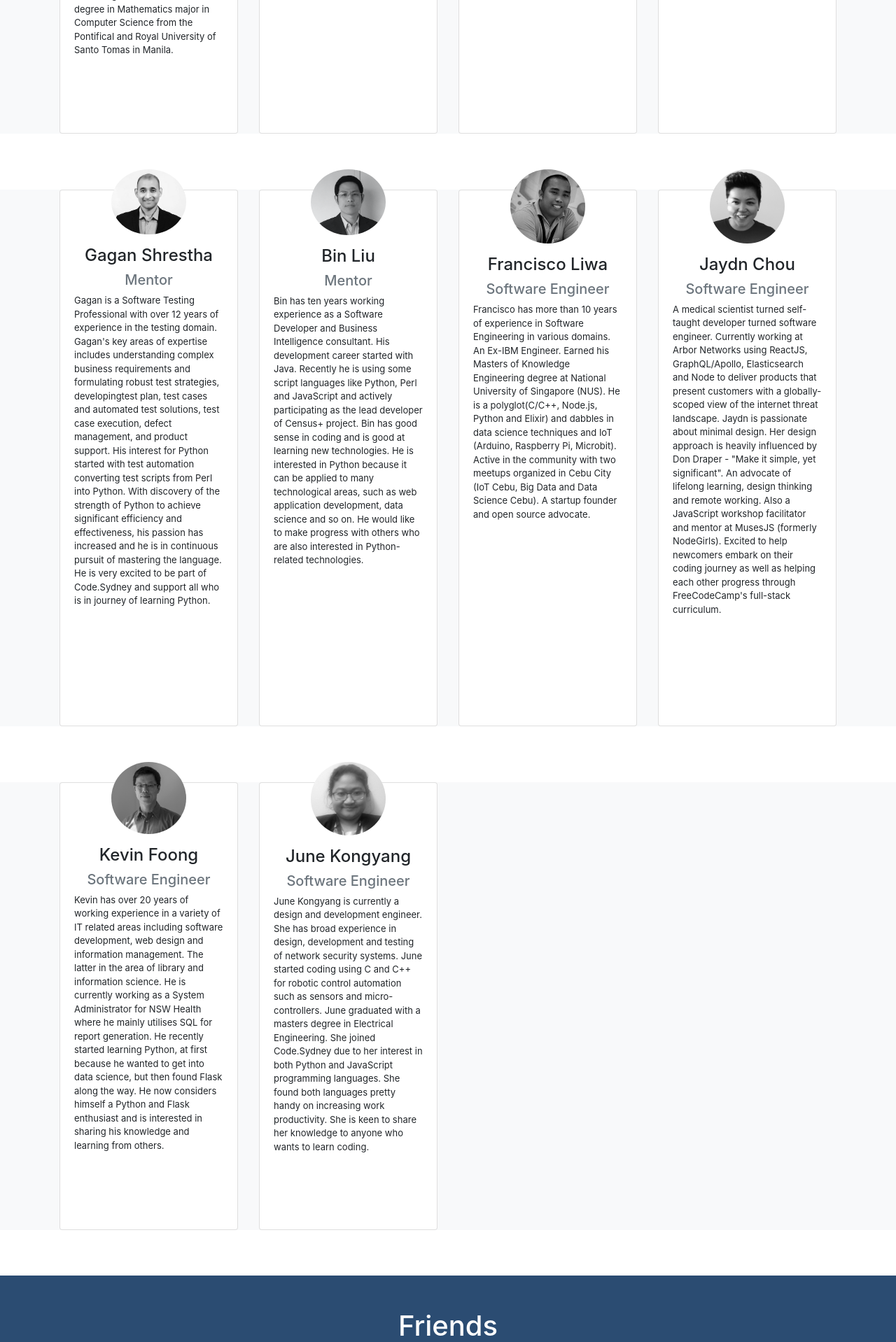
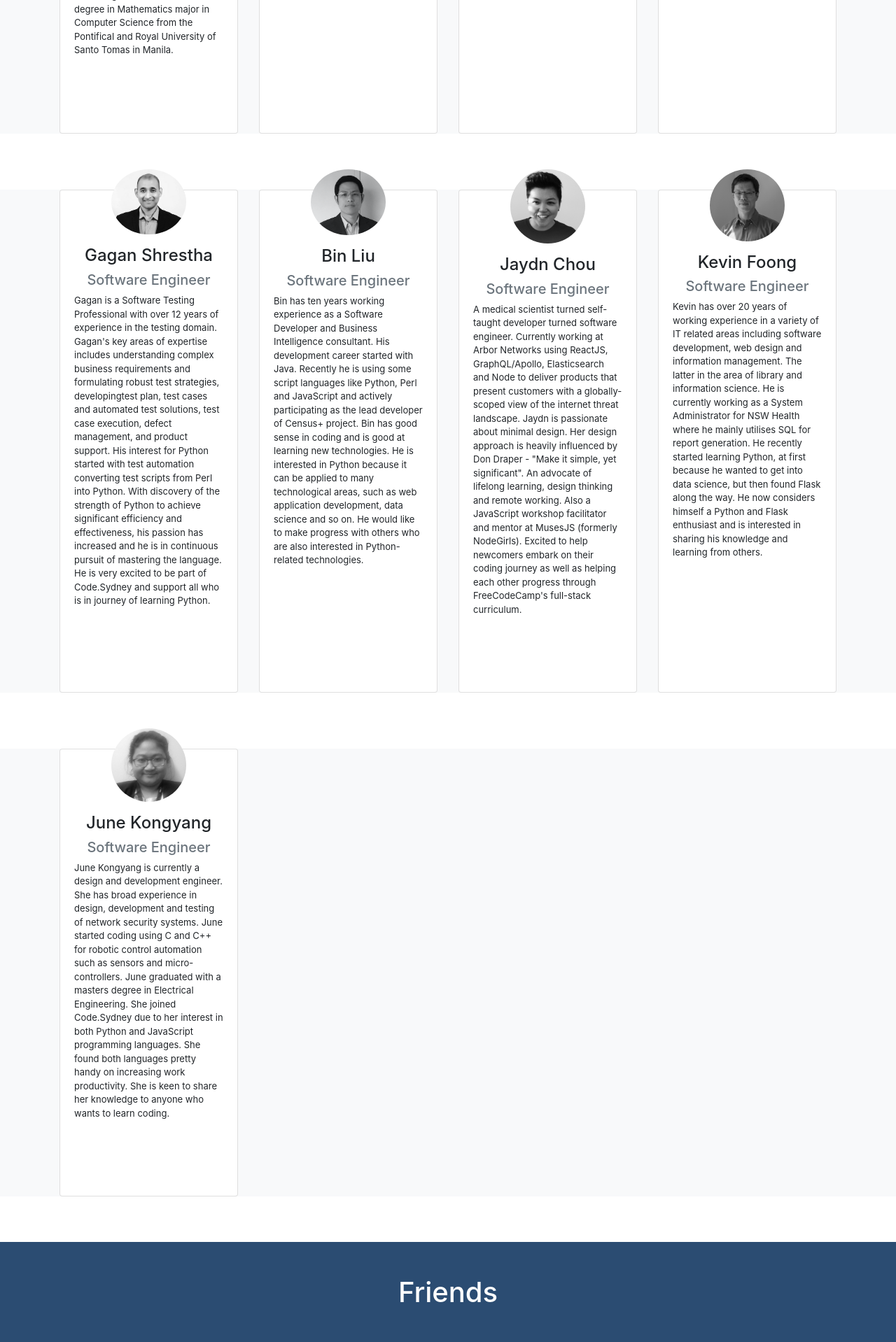
Before and after one commit to thecodesydney/codesydneywebsite, a Flask app: page / in a window 1280 px wide. Shown: the part 2422-4340 px from the top of the page at 70% size. Run offline with Flask 2, Linux system fonts and the light colour scheme; some libraries are stand-ins or nearby versions.

Commit message:
Tweaked mentors page, awards page and newsletter page

```diff
--- a/templates/index.html
+++ b/templates/index.html
@@ -216,7 +216,7 @@ Engramar is working for GBG (Mastersoft Group) as their Head of Customer Support
             <div class="card-body">
               <img src="{{ url_for('static', filename='img/gagan.jpg') }}" alt="" class="img-fluid rounded-circle w-50 mb-3">
               <h4>Gagan Shrestha</h4>
-              <h5 class="text-muted">Mentor</h5>
+              <h5 class="text-muted">Software Engineer</h5>
               <p class="team-text">Gagan is a Software Testing Professional with over 12 years of experience in the testing domain. Gagan's key areas of expertise includes understanding complex business requirements and formulating robust test strategies, developingtest plan, test cases and automated test solutions, test case execution, defect management, and product support. His interest for Python started with test automation converting test scripts from Perl into Python. With discovery of the strength of Python to achieve significant efficiency and effectiveness, his passion has increased and he is in continuous pursuit of mastering the language. He is very excited to be part of Code.Sydney and support all who is in journey of learning Python.</p>
               <div class="d-flex justify-content-center">
                 <div class="p-4">
@@ -234,7 +234,7 @@ Engramar is working for GBG (Mastersoft Group) as their Head of Customer Support
             <div class="card-body">
               <img src="{{ url_for('static', filename='img/bin.jpg') }}" alt="" class="img-fluid rounded-circle w-50 mb-3">
               <h4>Bin Liu</h4>
-              <h5 class="text-muted">Mentor</h5>
+              <h5 class="text-muted">Software Engineer</h5>
               <p class="team-text">Bin has ten years working experience as a Software Developer and Business Intelligence consultant. His development career started with Java. Recently he is using some script languages like Python, Perl and JavaScript and actively participating as the lead developer of Census+ project. Bin has good sense in coding and is good at learning new technologies. He is interested in Python because it can be applied to many technological areas, such as web application development, data science and so on. He would like to make progress with others who are also interested in Python-related technologies.</p>
               <div class="d-flex justify-content-center">
                 <div class="p-4">
@@ -251,13 +251,13 @@ Engramar is working for GBG (Mastersoft Group) as their Head of Customer Support
           <div class="card h-100">
             <div class="card-body">
 
-              <img src="{{ url_for('static', filename='img/nino.jpg') }}" alt="" class="img-fluid rounded-circle w-50 mb-3">
-              <h4>Francisco Liwa</h4>
+              <img src="{{ url_for('static', filename='img/jaydn.jpg') }}" alt="" class="img-fluid rounded-circle w-50 mb-3">
+              <h4>Jaydn Chou</h4>
               <h5 class="text-muted">Software Engineer</h5>
-              <p class="team-text">Francisco has more than 10 years of experience in Software Engineering in various domains. An Ex-IBM Engineer. Earned his Masters of Knowledge Engineering degree at National University of Singapore (NUS). He is a polyglot(C/C++, Node.js, Python and Elixir) and dabbles in data science techniques and IoT (Arduino, Raspberry Pi, Microbit). Active in the community with two meetups organized in Cebu City (IoT Cebu, Big Data and Data Science Cebu). A startup founder and open source advocate.</p>
+              <p class="team-text">A medical scientist turned self-taught developer turned software engineer. Currently working at Arbor Networks using ReactJS, GraphQL/Apollo, Elasticsearch and Node to deliver products that present customers with a globally-scoped view of the internet threat landscape. Jaydn is passionate about minimal design. Her design approach is heavily influenced by Don Draper - "Make it simple, yet significant". An advocate of lifelong learning, design thinking and remote working. Also a JavaScript workshop facilitator and mentor at MusesJS (formerly NodeGirls). Excited to help newcomers embark on their coding journey as well as helping each other progress through FreeCodeCamp's full-stack curriculum.</p>
               <div class="d-flex justify-content-center">
                 <div class="p-4">
-                  <a href="https://www.linkedin.com/in/nifrali/" target="_blank">
+                  <a href="https://www.linkedin.com/in/jaydnchou/" target="_blank">
                     <i class="fab fa-linkedin"></i>
                   </a>
                 </div>
@@ -271,14 +271,14 @@ Engramar is working for GBG (Mastersoft Group) as their Head of Customer Support
           <div class="card h-100">
 
             <div class="card-body">
-              <img src="{{ url_for('static', filename='img/jaydn.jpg') }}" alt="" class="img-fluid rounded-circle w-50 mb-3">
-              <h4>Jaydn Chou</h4>
+              <img src="{{ url_for('static', filename='img/kevin.jpg') }}" alt="" class="img-fluid rounded-circle w-50 mb-3">
+              <h4>Kevin Foong</h4>
               <h5 class="text-muted">Software Engineer</h5>
-              <p class="team-text">A medical scientist turned self-taught developer turned software engineer. Currently working at Arbor Networks using ReactJS, GraphQL/Apollo, Elasticsearch and Node to deliver products that present customers with a globally-scoped view of the internet threat landscape. Jaydn is passionate about minimal design. Her design approach is heavily influenced by Don Draper - "Make it simple, yet significant". An advocate of lifelong learning, design thinking and remote working. Also a JavaScript workshop facilitator and mentor at MusesJS (formerly NodeGirls). Excited to help newcomers embark on their coding journey as well as helping each other progress through FreeCodeCamp's full-stack curriculum.</p>
+              <p class="team-text">Kevin has over 20 years of working experience in a variety of IT related areas including software development, web design and information management. The latter in the area of library and information science. He is currently working as a System Administrator for NSW Health where he mainly utilises SQL for report generation. He recently started learning Python, at first because he wanted to get into data science, but then found Flask along the way. He now considers himself a Python and Flask enthusiast and is interested in sharing his knowledge and learning from others.</p>
               <div class="d-flex justify-content-center">
                 <div class="p-4">
                 <div class="p-4">
-                  <a href="https://www.linkedin.com/in/jaydnchou/" target="_blank">
+                  <a href="https://www.linkedin.com/in/kevin-foong-044794/" target="_blank">
                     <i class="fab fa-linkedin"></i>
                   </a>
                 </div>
@@ -300,24 +300,6 @@ Engramar is working for GBG (Mastersoft Group) as their Head of Customer Support
 
     <div class="container">
       <div class="row">
-
-        <div class="col-lg-3 col-md-6">
-          <div class="card h-100">
-            <div class="card-body">
-              <img src="{{ url_for('static', filename='img/kevin.jpg') }}" alt="" class="img-fluid rounded-circle w-50 mb-3">
-              <h4>Kevin Foong</h4>
-              <h5 class="text-muted">Software Engineer</h5>
-              <p class="team-text">Kevin has over 20 years of working experience in a variety of IT related areas including software development, web design and information management. The latter in the area of library and information science. He is currently working as a System Administrator for NSW Health where he mainly utilises SQL for report generation. He recently started learning Python, at first because he wanted to get into data science, but then found Flask along the way. He now considers himself a Python and Flask enthusiast and is interested in sharing his knowledge and learning from others.</p>
-              <div class="d-flex justify-content-center">
-                <div class="p-4">
-                  <a href="https://www.linkedin.com/in/kevin-foong-044794/" target="_blank">
-                    <i class="fab fa-linkedin"></i>
-                  </a>
-                </div>
-              </div>
-            </div>
-          </div>
-        </div>
 
         <div class="col-lg-3 col-md-6">
           <div class="card h-100">
--- a/templates/newsletter.html
+++ b/templates/newsletter.html
@@ -38,6 +38,10 @@
         </thead>
         <tbody>
             <tr>
+                <td>December 2019</a></td>
+                <td><a href="{{ url_for('static', filename='pdf/The_Hexagon_December_2019.pdf') }}" target="_blank">The Hexagon December 2019</a></td>
+            </tr>
+            <tr>
                 <td>November 2019</a></td>
                 <td><a href="{{ url_for('static', filename='pdf/The_Hexagon_November_2019.pdf') }}" target="_blank">The Hexagon November 2019</a></td>
             </tr>
```
Also changed, not shown: templates/awards.html (+15 -0 lines), static/img/actura.jpg (added), static/img/xmas2019.jpg (added), 2 other files.
